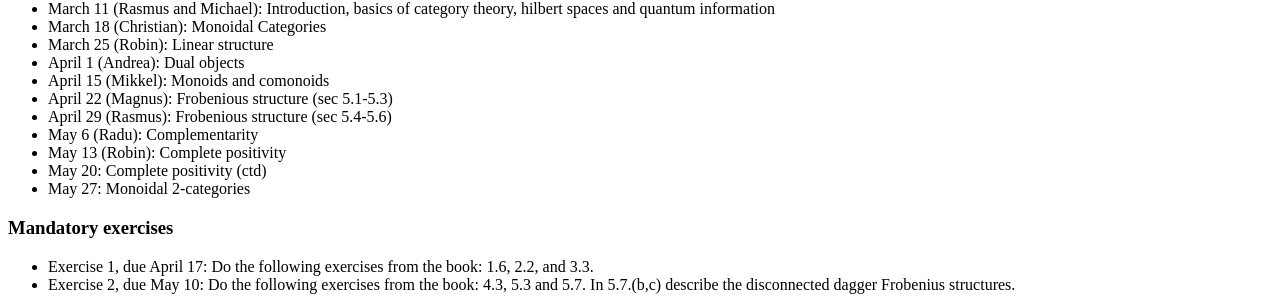
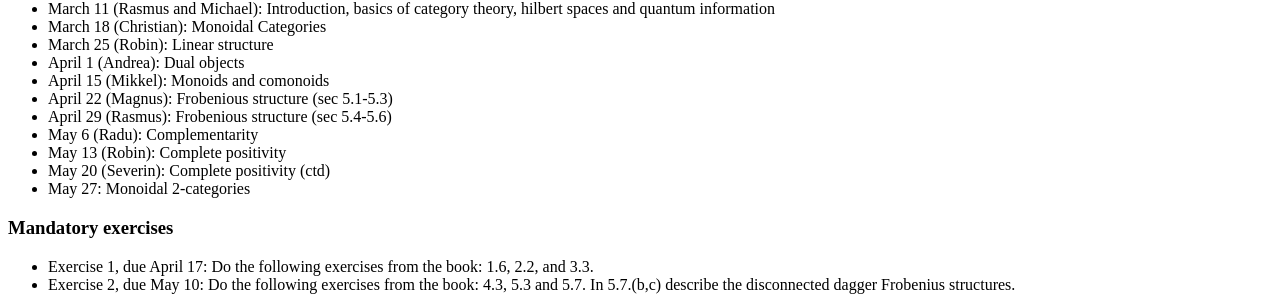
Before and after one commit to rmogelberg/pls.itu.dk, a Jekyll site: the page built from Categories_for_quantum.md, in a window 1280 px wide. Shown: the part 600-907 px from the top of the page. Built offline with Jekyll 4.4.1, drawn with Linux system fonts in a browser that asks for light colours.

Commit message:
Cats for quantum

```diff
--- a/Categories_for_quantum.md
+++ b/Categories_for_quantum.md
@@ -30,7 +30,7 @@ We will meet every Wednesday 12-14 in Auditorium 1 at ITU starting March 11, 202
 - April 29 (Rasmus): Frobenious structure (sec 5.4-5.6)
 - May 6 (Radu): Complementarity
 - May 13 (Robin): Complete positivity
-- May 20: Complete positivity (ctd)
+- May 20 (Severin): Complete positivity (ctd)
 - May 27: Monoidal 2-categories
 
 ### Mandatory exercises
```
